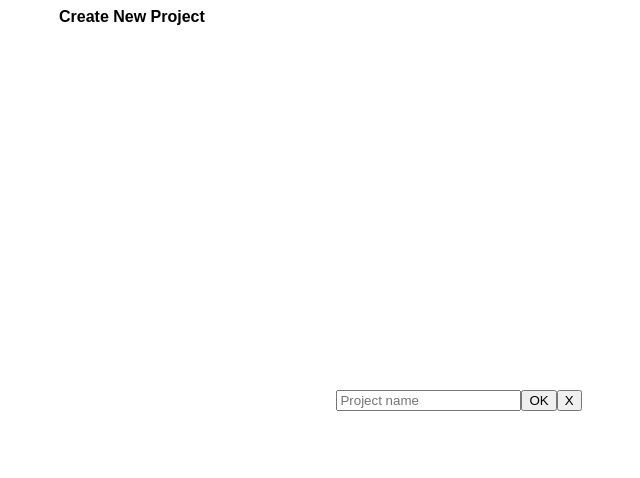
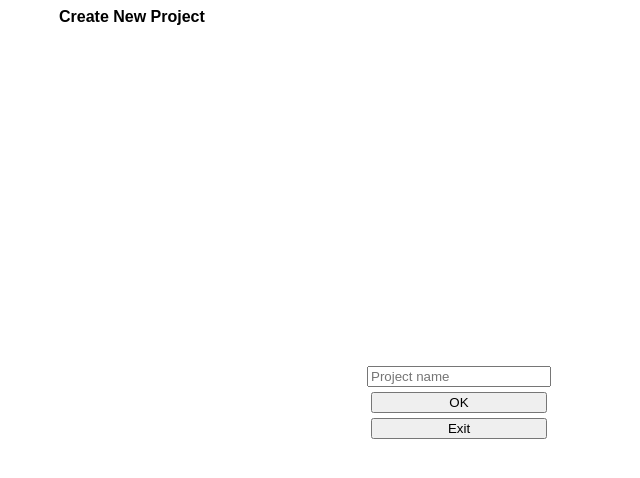
Before and after one commit to raivydassimenas/to-dos, a website with bundled scripts: page dist/index.html in a window 1280 px wide. Both pictures are taken after a click on the link "Create New Project". Shown: the whole page, without its empty margins (181-821 px from the left). Built offline with nearby package versions, Linux system fonts and the light colour scheme.

Commit message:
Style modals

```diff
--- a/src/index.js
+++ b/src/index.js
@@ -75,16 +75,19 @@ const createProjectTodo = function (project) {
   const todoModalContainer = document.createElement("div");
   todoModalContainer.classList.add("modal-container");
   const todoModalExitButton = document.createElement("button");
-  todoModalExitButton.classList.add("modal-close", "modal-exit");
-  todoModalExitButton.innerText = "X";
+  todoModalExitButton.classList.add("modal-close", "modal-exit", "modal-button");
+  todoModalExitButton.innerText = "Exit";
   todoModalContainer.appendChild(todoModalExitButton);
   const todoModalName = document.createElement("input");
+  todoModalName.classList.add("modal-input");
   todoModalName.setAttribute("placeholder", "Todo name");
   todoModal.appendChild(todoModalName);
   const todoModalDescription = document.createElement("input");
+  todoModalDescription.classList.add("modal-input");
   todoModalDescription.setAttribute("placeholder", "Description");
   todoModal.appendChild(todoModalDescription);
   const todoModalOK = document.createElement("button");
+  todoModalOK.classList.add("modal-button");
   todoModalOK.innerText = "OK";
   todoModalOK.addEventListener("click", (e) => {
     const name = todoModalName.value;
@@ -176,13 +179,15 @@ projectModal.appendChild(projectModalExit);
 const projectModalContainer = document.createElement("div");
 projectModalContainer.classList.add("modal-container");
 const projectModalExitButton = document.createElement("button");
-projectModalExitButton.classList.add("modal-close", "modal-exit");
-projectModalExitButton.innerText = "X";
+projectModalExitButton.classList.add("modal-close", "modal-exit", "modal-button");
+projectModalExitButton.innerText = "Exit";
 projectModalContainer.appendChild(projectModalExitButton);
 const projectModalName = document.createElement("input");
+projectModalName.classList.add("modal-input");
 projectModalName.setAttribute("placeholder", "Project name");
 projectModal.appendChild(projectModalName);
 const projectModalOK = document.createElement("button");
+projectModalOK.classList.add("modal-button");
 projectModalOK.innerText = "OK";
 projectModalOK.addEventListener("click", (e) => {
   e.preventDefault();
--- a/src/styles.css
+++ b/src/styles.css
@@ -14,6 +14,9 @@
   display: flex;
   align-items: center;
   justify-content: center;
+  display: flex;
+  flex-direction: column;
+  gap: 5px;
 }
 .open {
   visibility: visible;
@@ -58,3 +61,11 @@ ul {
   margin: 0;
   padding: 0;
 }
+
+.modal-button {
+  width: 11rem;
+}
+
+.modal-input {
+  width: 11rem;
+}
```
Also changed, not shown: dist/main.js.
